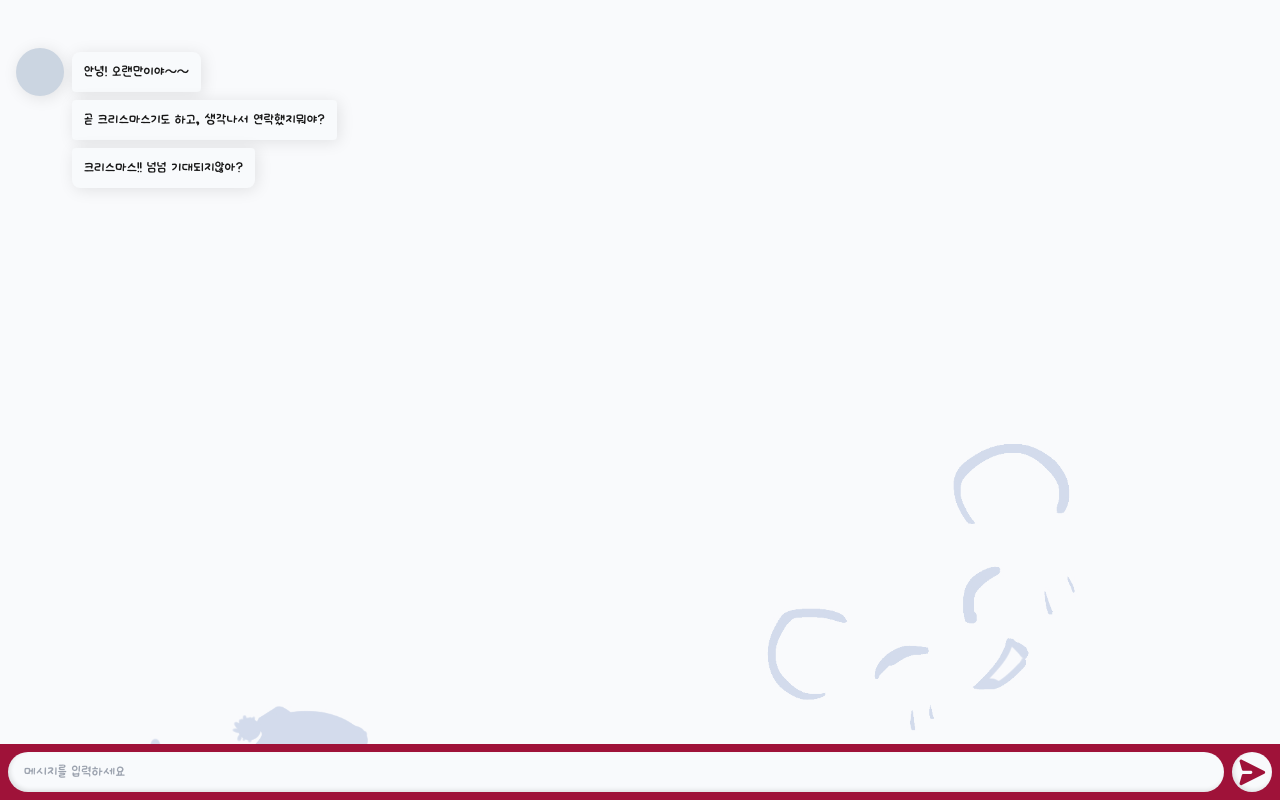
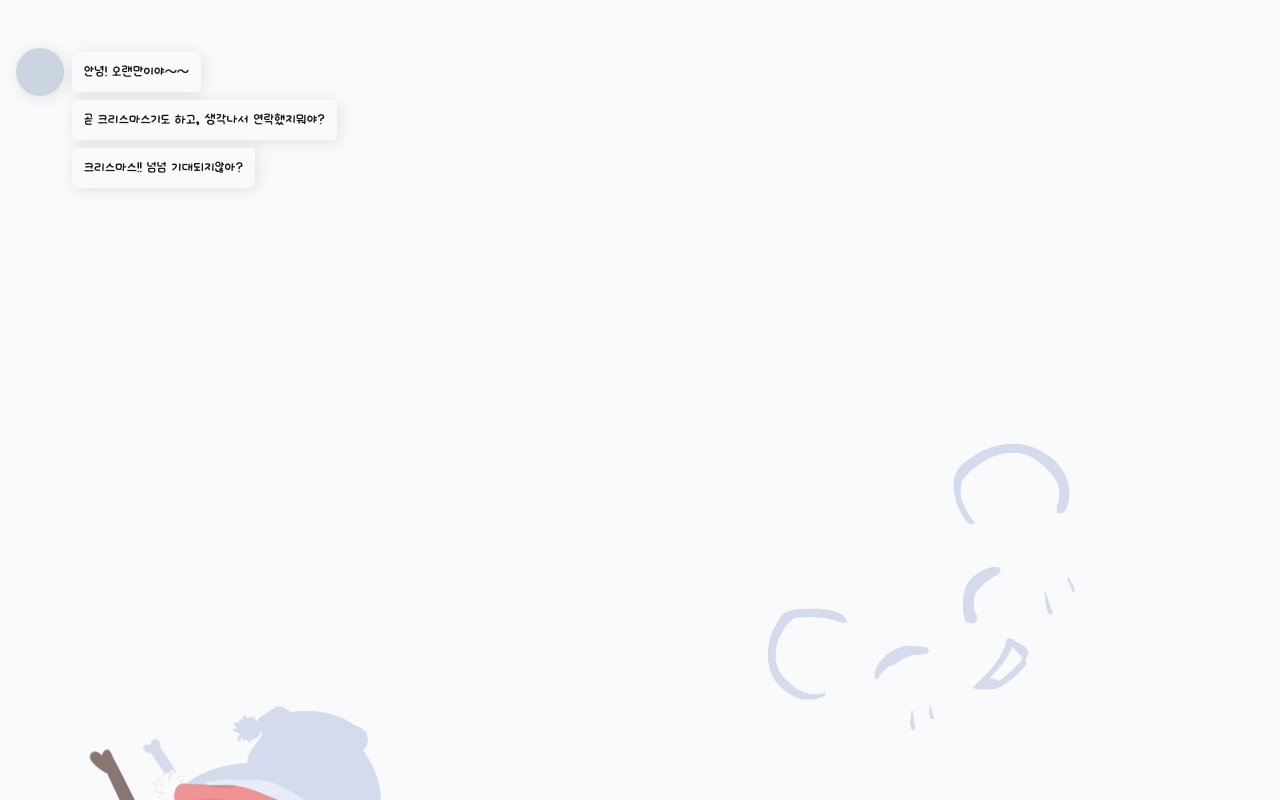
Before and after one commit to MaetDol/christmas-ornament, a Next.js app: page /chat in a window 1280 px wide. Built offline with nearby package versions, Linux system fonts and the light colour scheme.

Commit message:
feat, 입력 방지 기능 추가

```diff
--- a/src/app/chat/page.tsx
+++ b/src/app/chat/page.tsx
@@ -47,7 +47,10 @@ export default function Page() {
     nextChat();
   };
 
+  const [disableInput, setDisableInput] = useState(false);
+
   const submit = async (input: string) => {
+    if (disableInput) return;
     const question = QUESTIONS[questionIdx];
     if (!question.id) return;
 
@@ -61,10 +64,14 @@ export default function Page() {
   useEffect(() => {
     const question = QUESTIONS[questionIdx];
 
+    setDisableInput(true);
     const id = window.setTimeout(() => {
       addConversation(question.me, false);
 
-      if (question.isQuestion) return;
+      if (question.isQuestion) {
+        setDisableInput(false);
+        return;
+      }
       nextChat();
     }, 600 + question.me.length * 50);
 
@@ -83,12 +90,16 @@ export default function Page() {
         alt="Background image"
       />
 
-      <section className="flex flex-col h-full relative ">
-        {/* 채팅영역 */}
+      <section className="flex flex-col h-full relative overflow-hidden">
         <Chat messages={conversation} />
 
-        {/* 입력 영역 */}
-        <ChatInput onSubmit={submit} />
+        <div
+          className={`ease-out transition-transform ${
+            disableInput ? 'translate-y-full' : 'translate-y-0'
+          }`}
+        >
+          <ChatInput onSubmit={submit} />
+        </div>
       </section>
     </main>
   );
```
